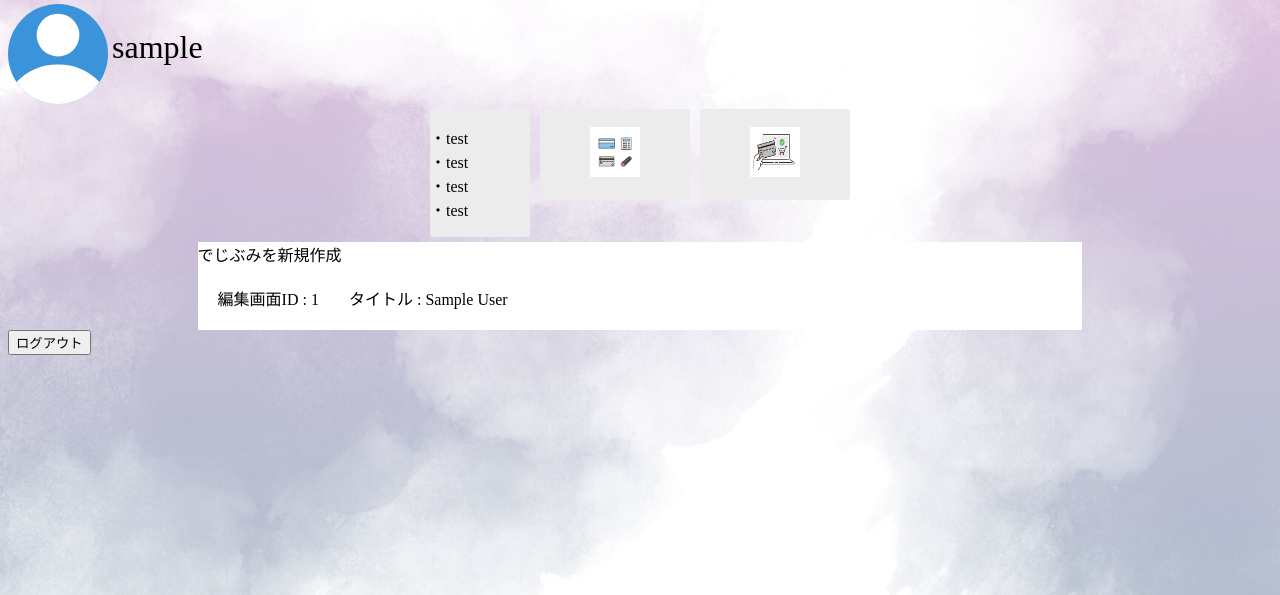
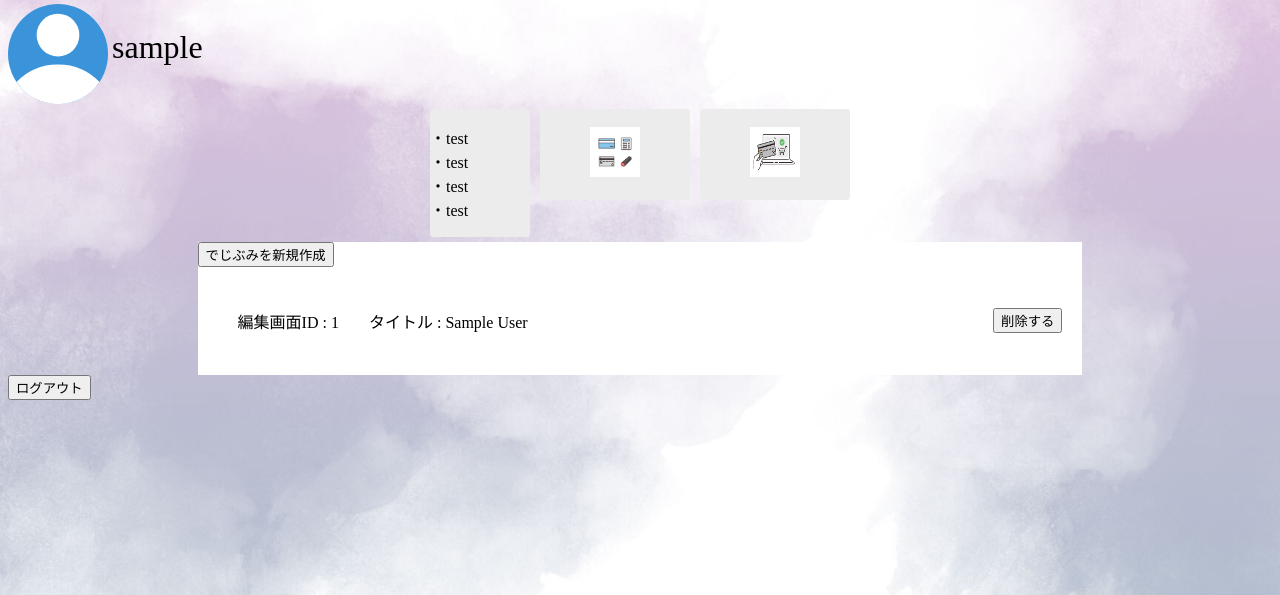
Before and after one commit to DEJIBUMI-Development-team/HEW_IH12_5, a PHP site: page /HEW_IH12_5/assets/php/mypage.php in a window 1280 px wide. Shown: the part 153-748 px from the top of the page. Run offline with PHP 8.4, Linux system fonts and the light colour scheme; the visitor is signed in with stand-in values (Sample User, id 1); tables that the repository leaves empty or names only in its code hold one stand-in row (values such as "Sample post"); some libraries are stand-ins or nearby versions.

Commit message:
develop new creation func

```diff
--- a/assets/css/mypage.css
+++ b/assets/css/mypage.css
@@ -169,6 +169,7 @@ h2 {
 }
 
 .history-content{
+  display: flex;
   padding: 20px;
 }
 
@@ -176,6 +177,7 @@ h2 {
   padding: 20px;
   cursor: pointer;
   display: flex;
+  width: 100%;
 }
 
 .history:hover{
@@ -183,5 +185,17 @@ h2 {
 }
 
 .history-id{
+  padding: 2px 0px;
   margin-right: 30px;
+  display: block;
 }
+.history-title{
+  padding: 2px 0px;
+  display: block;
+}
+.delete {
+  margin-left: auto;
+  z-index: 3;
+  line-height: 3;
+  padding: 10px 0;
+}
--- a/assets/php/mypage.php
+++ b/assets/php/mypage.php
@@ -7,7 +7,20 @@ if (!empty($_SESSION["user_id"])) {
 } else {
 	$user_id = 1;
 }
-$data =  db("SELECT edit_id, title FROM t_user_edit where F_user_id = {$user_id}");
+
+if (isset($_POST["delete"])) {
+	$delete_edit_id = $_POST["delete_id"];
+	db("DELETE FROM t_user_edit WHERE edit_id = {$delete_edit_id}");
+	$_POST = array();
+}
+
+if (isset($_POST["new"])) {
+	unset($_SESSION["edit_id"]);
+	header("Location:./edit.php");
+}
+
+
+$data = db("SELECT edit_id, title FROM t_user_edit where F_user_id = {$user_id}");
 $data = json_encode($data);
 
 if (isset($_POST["logout"])) {
@@ -32,7 +45,9 @@ if (isset($_POST["logout"])) {
 	<h2>でじぶみページ</h2>
 	<div class="user_icon">
 		<img src="../img/user_icon.svg" alt="マイページ">
-		<p><?php echo $_SESSION["user_name"]; ?></p>
+		<p>
+			<?php echo $_SESSION["user_name"]; ?>
+		</p>
 	</div>
 	<div class="container">
 		<div class="item n01">
@@ -48,7 +63,9 @@ if (isset($_POST["logout"])) {
 		</div>
 	</div>
 	<div class="view-history" id="history">
-		<div class="new_edit">でじぶみを新規作成</div>
+		<form class="new_edit" id="new_creation" method="POST" onsubmit="newSubmit()">
+			<input type="submit" name="new" value="でじぶみを新規作成">
+		</form>
 	</div>
 	<form action="" method="POST">
 		<input type="submit" name="logout" value="ログアウト">
@@ -60,7 +77,7 @@ if (isset($_POST["logout"])) {
 			return data;
 		}
 
-		window.onload = async function() {
+		window.onload = async function () {
 			try {
 				// debugger;
 				var insert_pr = document.getElementById("history");
@@ -76,16 +93,13 @@ if (isset($_POST["logout"])) {
 					insert_pr.insertAdjacentHTML("beforeend", create_history_dom("", ""));
 				}
 
-				const redraw_element = document.querySelectorAll(".history");
-				redraw_element.forEach((element) => {
+				const redraw_element = document.querySelectorAll(".history-content");
+				redraw_element.forEach(element => {
 					element.addEventListener("click", (e) => {
 						var id = get_id(e, "edit_id");
 						location.href = "./edit.php?edit_id=" + encodeURIComponent(id);
 					});
 				});
-
-
-
 			} catch (error) {
 				console.log(error);
 			}
@@ -95,13 +109,20 @@ if (isset($_POST["logout"])) {
 		function create_history_dom(id, title) {
 			if (!id && !title) {
 				return `
-            		<div class="history-content">編集した手紙のデータはありません</div>
-        		`;
+					<div class="history-content">編集した手紙のデータはありません</div>
+				`;
 			}
 
 			return `
-				<div class="history-content history" data-edit_id="${id}">
-					<div class="history-id" data-edit_id="${id}">編集画面ID : ${id}</div><div class="history-tile" data-edit_id="${id}">タイトル : ${title}</div>
+				<div class="history-content" data-edit_id="${id}">
+					<div class="history" data-edit_id="${id}">
+						<div class="history-id" data-edit_id="${id}">編集画面ID : ${id}</div>
+						<div class="history-title" data-edit_id="${id}">タイトル : ${title}</div>
+					</div>
+					<form method="POST" class="delete" onsubmit="return deleteSubmit()">
+						<input type="hidden" name="delete_id" value="${id}">
+						<input type="submit" name="delete" value="削除する">
+					</form>
 				</div>
 			`;
 		}
@@ -110,6 +131,20 @@ if (isset($_POST["logout"])) {
 			clickedDom = event.composedPath();
 			return clickedDom[0].dataset[specified_key];
 		}
+		function deleteSubmit() {
+			if (window.confirm('このでじぶみデータを削除しますが、よろしいですか？')) {
+				return true;
+			} else {
+				return false;
+			}
+		}
+		function newSubmit() {
+			if (window.confirm('でじぶみを新規作成しますか？')) {
+				return true;
+			} else {
+				return false;
+			}
+		}
 	</script>
 </body>
 
```
Also changed, not shown: assets/php/save_request.php (+11 -6 lines).
